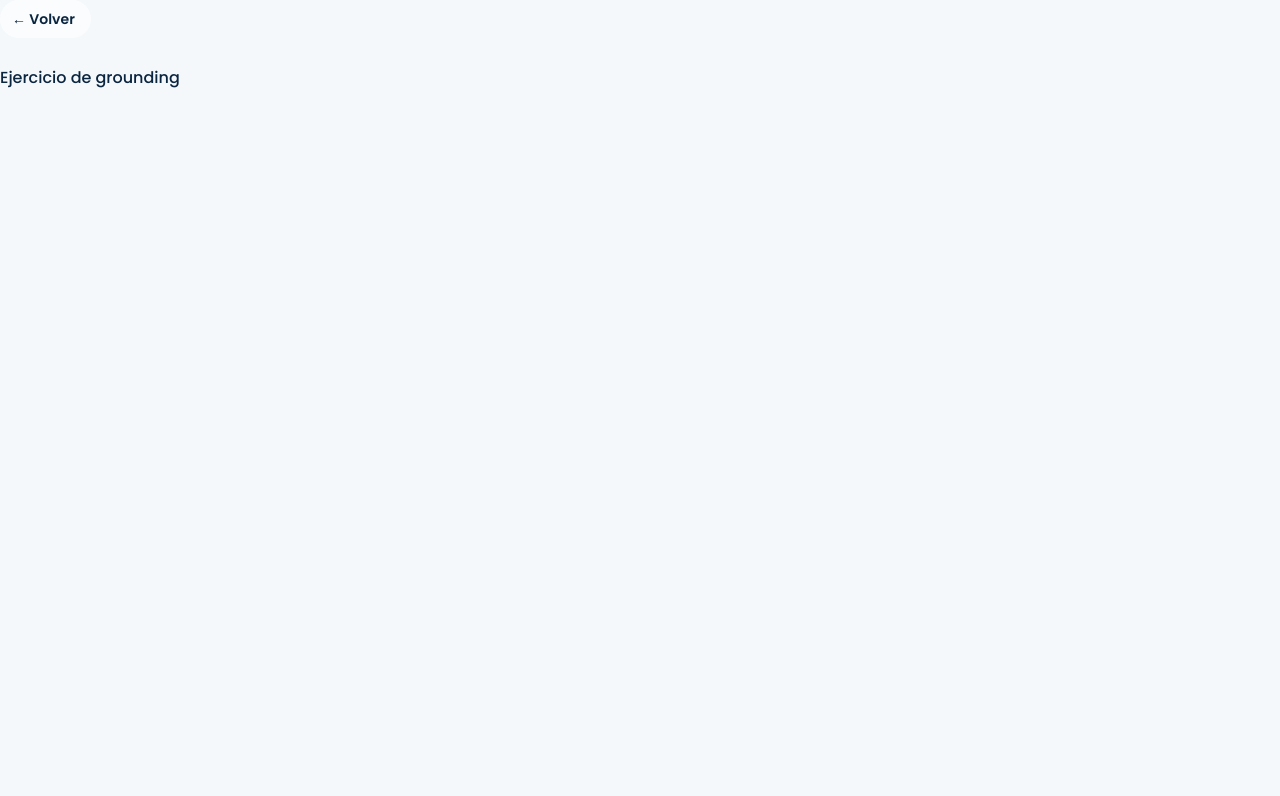
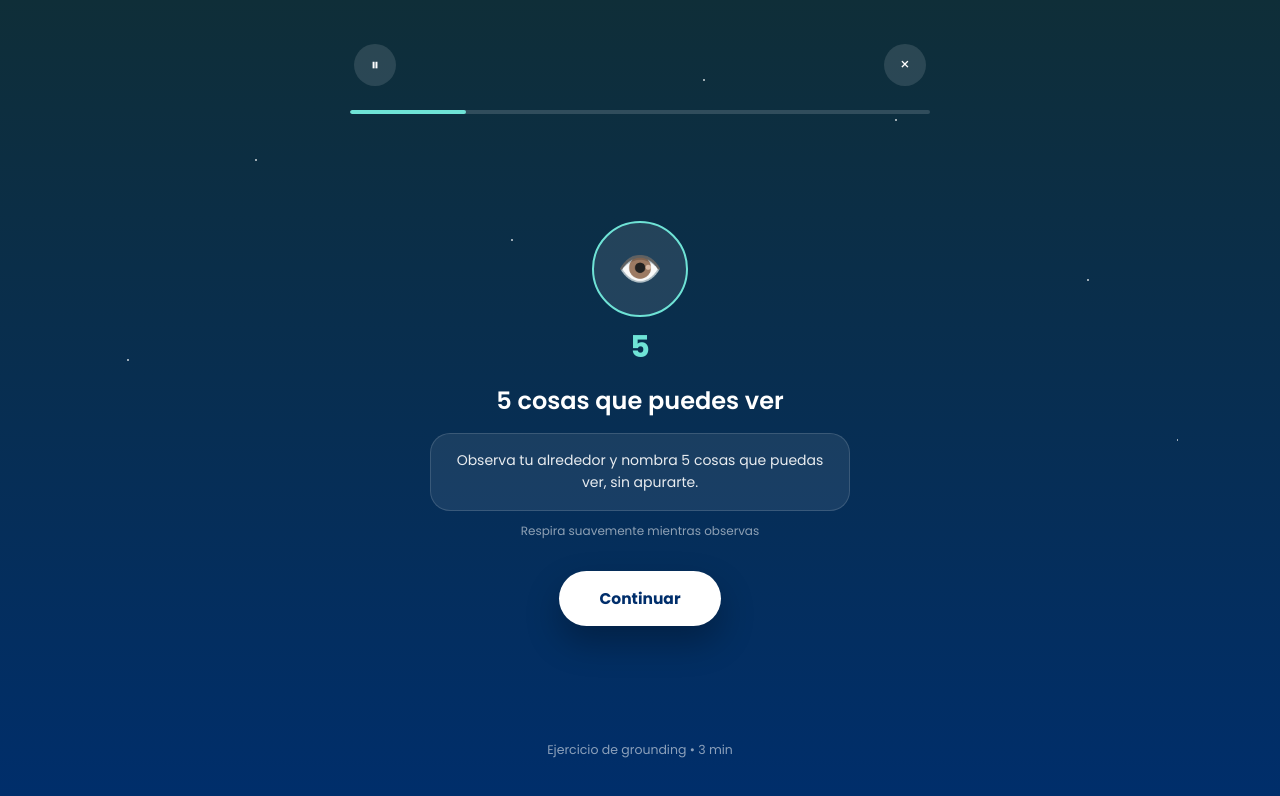
Before and after one commit to JuanRueda08-ucc/ancla-calma, a React (Vite) app in the folder calma-app/: page /islas/aire/puerto-seguro/grounding in a window 1280 px wide. Shown: the top 796 px of the page. Built offline with nearby package versions, Linux system fonts and the light colour scheme; a web font is replaced by a local one.

Commit message:
feat: implement EjercicioGrounding screen (5-4-3-2-1 technique)

```diff
--- /dev/null
+++ b/calma-app/src/components/GuidedExerciseShell.jsx
@@ -0,0 +1,66 @@
+import { useState } from 'react'
+import { AnimatePresence, motion } from 'framer-motion'
+import StarField from './StarField'
+import { NIGHT_SKY_BG } from '../styles/nightSky'
+
+export default function GuidedExerciseShell({
+  totalSteps,
+  currentStep,
+  onBack,
+  footerLabel,
+  children,
+}) {
+  const [pausado, setPausado] = useState(false)
+  const progreso = (currentStep / totalSteps) * 100
+
+  return (
+    <div className={`relative min-h-screen overflow-hidden ${NIGHT_SKY_BG} text-white`}>
+      <StarField />
+
+      <div className="relative z-[3] mx-auto flex min-h-screen max-w-[620px] flex-col px-5 pb-10 pt-10">
+        <div className="flex items-center justify-between px-1 pt-1">
+          <button
+            type="button"
+            onClick={() => setPausado((prev) => !prev)}
+            aria-label={pausado ? 'Reanudar' : 'Pausar'}
+            className="flex h-[42px] w-[42px] items-center justify-center rounded-full bg-white/[0.12] text-base text-white"
+          >
+            {pausado ? '▶' : '⏸'}
+          </button>
+          <button
+            type="button"
+            onClick={onBack}
+            aria-label="Cerrar"
+            className="flex h-[42px] w-[42px] items-center justify-center rounded-full bg-white/[0.12] text-base text-white"
+          >
+            ×
+          </button>
+        </div>
+
+        <div className="my-6 h-1 overflow-hidden rounded bg-white/[0.15]">
+          <motion.div
+            className="h-full rounded bg-aire-accent"
+            animate={{ width: `${progreso}%` }}
+            transition={{ duration: 0.3, ease: 'easeOut' }}
+          />
+        </div>
+
+        <div className="flex flex-1 flex-col justify-center">
+          <AnimatePresence mode="wait">
+            <motion.div
+              key={currentStep}
+              initial={{ opacity: 0, x: 24 }}
+              animate={{ opacity: 1, x: 0 }}
+              exit={{ opacity: 0, x: -24 }}
+              transition={{ duration: 0.3, ease: 'easeInOut' }}
+            >
+              {children}
+            </motion.div>
+          </AnimatePresence>
+        </div>
+
+        <p className="mt-8 text-center text-[12.5px] text-white/55">{footerLabel}</p>
+      </div>
+    </div>
+  )
+}
--- a/calma-app/src/screens/EjercicioGrounding.jsx
+++ b/calma-app/src/screens/EjercicioGrounding.jsx
@@ -1,10 +1,81 @@
-import BackButton from '../components/BackButton'
+import { useState } from 'react'
+import { useNavigate } from 'react-router-dom'
+import GuidedExerciseShell from '../components/GuidedExerciseShell'
+
+const PASOS = [
+  {
+    emoji: '👁️',
+    numero: '5',
+    titulo: '5 cosas que puedes ver',
+    texto: 'Observa tu alrededor y nombra 5 cosas que puedas ver, sin apurarte.',
+  },
+  {
+    emoji: '✋',
+    numero: '4',
+    titulo: '4 cosas que puedes tocar',
+    texto: 'Nota la textura de algo cerca de ti: tu ropa, una superficie, tu propia piel.',
+  },
+  {
+    emoji: '👂',
+    numero: '3',
+    titulo: '3 cosas que puedes escuchar',
+    texto: 'Enfoca tu atención en los sonidos cercanos, incluso los más sutiles.',
+  },
+  {
+    emoji: '👃',
+    numero: '2',
+    titulo: '2 cosas que puedes oler',
+    texto: 'Percibe algún aroma en el ambiente, o el olor de tu propia piel o ropa.',
+  },
+  {
+    emoji: '👅',
+    numero: '1',
+    titulo: '1 cosa que puedes saborear',
+    texto: 'Nota el sabor en tu boca en este momento, o toma un sorbo de algo.',
+  },
+]
 
 export default function EjercicioGrounding() {
+  const navigate = useNavigate()
+  const [pasoIndex, setPasoIndex] = useState(0)
+  const esUltimoPaso = pasoIndex === PASOS.length - 1
+  const paso = PASOS[pasoIndex]
+
+  const salir = () => navigate('/islas/aire/puerto-seguro')
+
+  const handleContinuar = () => {
+    if (esUltimoPaso) {
+      salir()
+    } else {
+      setPasoIndex((prev) => prev + 1)
+    }
+  }
+
   return (
-    <div>
-      <BackButton to="/islas/aire/puerto-seguro" />
-      <h1>Ejercicio de grounding</h1>
-    </div>
+    <GuidedExerciseShell
+      totalSteps={PASOS.length}
+      currentStep={pasoIndex + 1}
+      onBack={salir}
+      footerLabel="Ejercicio de grounding • 3 min"
+    >
+      <div className="text-center">
+        <div className="mx-auto mb-3 flex h-24 w-24 items-center justify-center rounded-full border-2 border-aire-accent bg-white/10 text-4xl">
+          {paso.emoji}
+        </div>
+        <p className="mb-5 text-3xl font-bold text-aire-accent">{paso.numero}</p>
+        <h2 className="mb-4 text-2xl font-semibold text-white">{paso.titulo}</h2>
+        <div className="mx-auto mb-3 max-w-[420px] rounded-[20px] border border-white/[0.14] bg-white/[0.08] px-5 py-4 text-sm leading-[1.55] text-white/90">
+          {paso.texto}
+        </div>
+        <p className="mb-8 text-xs text-white/55">Respira suavemente mientras observas</p>
+        <button
+          type="button"
+          onClick={handleContinuar}
+          className="rounded-full bg-white px-10 py-4 text-[15.5px] font-bold text-brand-navy shadow-[0_16px_34px_rgba(0,0,0,0.28)]"
+        >
+          {esUltimoPaso ? 'Finalizar' : 'Continuar'}
+        </button>
+      </div>
+    </GuidedExerciseShell>
   )
 }
```
